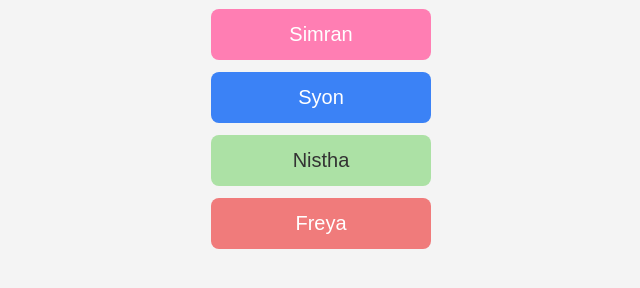
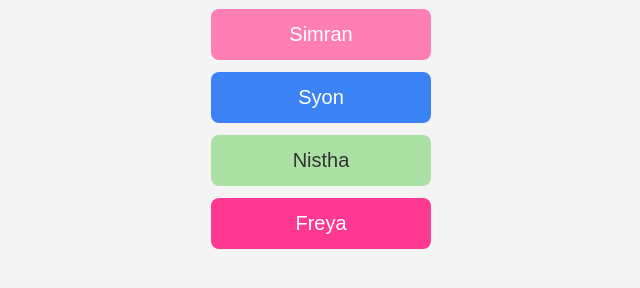
Before and after one commit to venzois/ttsrepeat, a plain HTML site: page index.html in a window 1280 px wide. Shown: the part 182-470 px from the top of the page, without its empty margins (319-959 px from the left). Drawn offline with Linux system fonts and the light colour scheme.

Commit message:
Update index.html

```diff
--- a/index.html
+++ b/index.html
@@ -18,7 +18,7 @@
     .people button[data-name="Simran"] { background: #ff7eb3; }
     .people button[data-name="Syon"]   { background: #3b82f6; }
     .people button[data-name="Nistha"] { background: #ace1a5; color: #333; }
-    .people button[data-name="Freya"]  { background: #f07b7b; }
+    .people button[data-name="Freya"]  { background: #ff3892; }
   </style>
 </head>
 <body>
```
